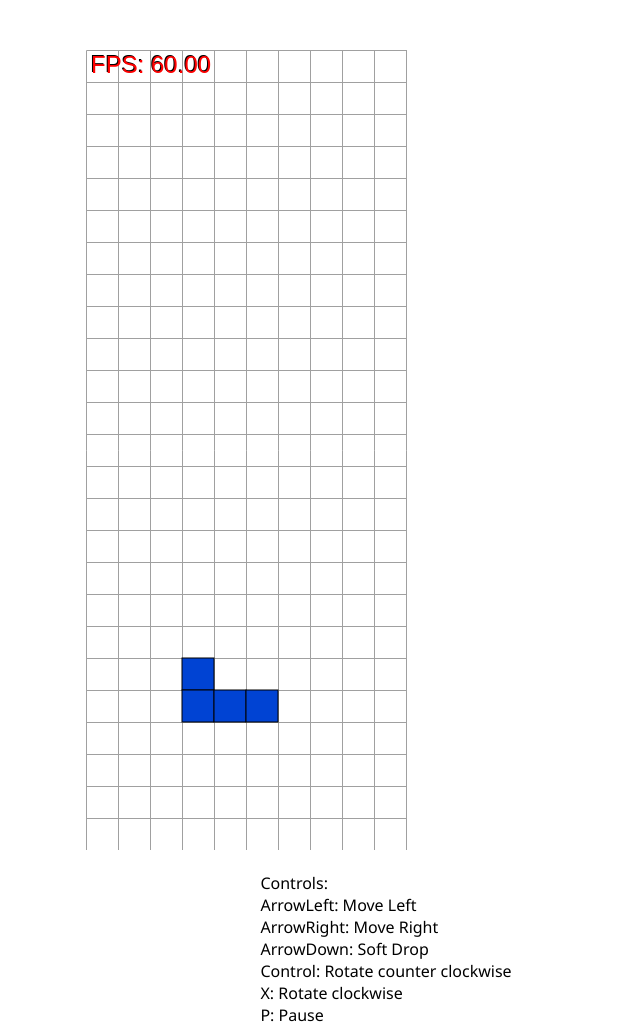
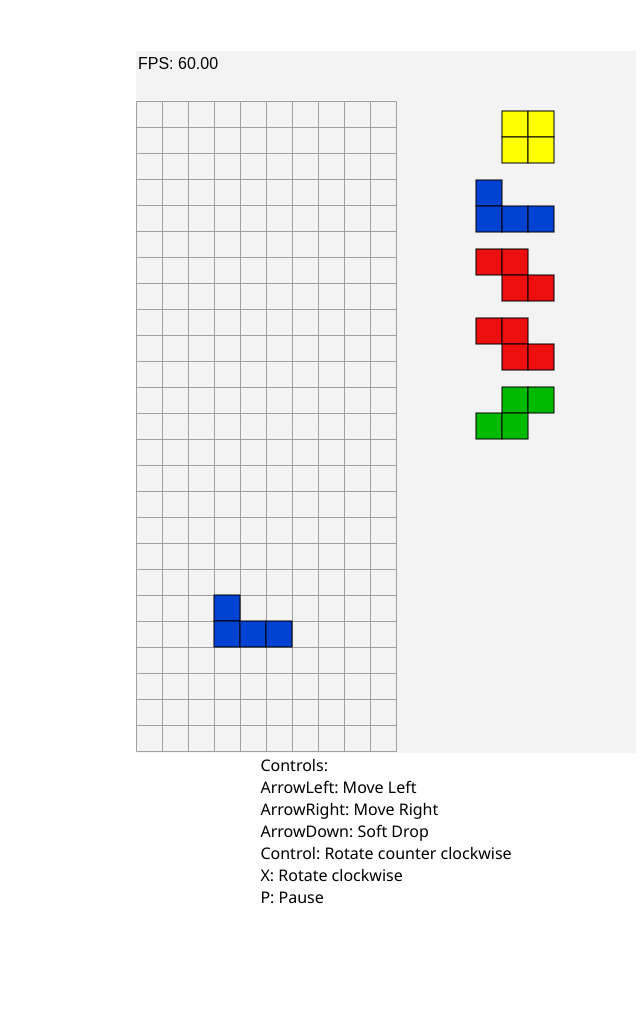
Before and after one commit to Zicore/tetris, a plain HTML site: page index.html in a window 1280 px wide. Shown: the whole page, without its empty margins (254-894 px from the left). After the commit the page ends 908 px from the top, so only its background shows below. Drawn offline with Linux system fonts and the light colour scheme.

Commit message:
rework playfield and canvas size

```diff
--- a/index.html
+++ b/index.html
@@ -10,10 +10,6 @@
     <div class="center outer">
         <canvas class="playfield" id="playfield">
         </canvas>
-    </div>
-
-    <div>
-        &nbsp;
     </div>
 
     <div class="center">
--- a/js/block.js
+++ b/js/block.js
@@ -18,6 +18,10 @@ class Block extends Entity {
     }
 
     render(game, tFrame) {
+        this.renderOffset(0,0,game,tFrame);
+    }
+
+    renderOffset(x,y, game,tFrame){
         if (this.visible) {
             var ctx = game.context;
             var w = game.canvas.width;
@@ -26,18 +30,13 @@ class Block extends Entity {
 
             ctx.lineWidth = 1;
 
-            // if(this.animate){
-            //     ctx.fillStyle = '#FFFFFF';
-            //     ctx.strokeStyle = '#FFFFFF';
-            // }else{
-                ctx.fillStyle = this.blockStyle.fillStyle;
-                ctx.strokeStyle = this.blockStyle.strokeStyle;
-            // }
+            ctx.fillStyle = this.blockStyle.fillStyle;
+            ctx.strokeStyle = this.blockStyle.strokeStyle;
 
-            var x = this.x;
-            var y = this.y;
-            ctx.fillRect(x, y, blockSize, blockSize);
-            ctx.strokeRect(x, y, blockSize, blockSize);
+            var _x = this.x + x;
+            var _y = this.y + y;
+            ctx.fillRect(_x, _y, blockSize, blockSize);
+            ctx.strokeRect(_x, _y, blockSize, blockSize);
         }
     }
 
--- a/js/game.js
+++ b/js/game.js
@@ -11,7 +11,7 @@ class Game {
         this.canvas = canvas;
         this.context = canvas.getContext('2d');
         this.index = 0;
-        this.blockSize = 32;
+        this.blockSize = 26;
         this.secondsPerLine = 0.25;
         this.maxRows = 25;
         this.maxColumns = 10;
@@ -26,75 +26,37 @@ class Game {
 
         this.paused = false;
 
-        var playfield = new Playfield(this, 320, 800);
+        this.infoScreenWidth = 40;
+
+        this.playfieldWidth = this.blockSize * this.maxColumns;
+        this.playfieldHeight = this.blockSize * this.maxRows;
+
+        this.canvasWidth = 500;
+        this.canvasHeight = 702;
+
+        this.playfieldOffsetY = 50;
+
+        var playfield = new Playfield(this, 0, this.playfieldOffsetY, this.playfieldWidth, this.playfieldHeight);
         this.playfields = [playfield];
 
         playfield.player.start();
         // this.scenario1();
     }
 
-    scenario1(){
-        var matrix = this.playfields[0].matrix;
-
-        matrix.cells[20][0].block.visible = true;
-        matrix.cells[20][1].block.visible = true;
-        matrix.cells[20][2].block.visible = true;
-        matrix.cells[20][3].block.visible = true;
-        matrix.cells[20][4].block.visible = true;
-        matrix.cells[20][5].block.visible = true;
-        matrix.cells[20][6].block.visible = true;
-        matrix.cells[20][7].block.visible = true;
-        matrix.cells[20][8].block.visible = true;
-
-        matrix.cells[21][0].block.visible = true;
-        matrix.cells[21][1].block.visible = true;
-        matrix.cells[21][2].block.visible = true;
-        matrix.cells[21][3].block.visible = true;
-        matrix.cells[21][4].block.visible = true;
-        matrix.cells[21][5].block.visible = true;
-        matrix.cells[21][6].block.visible = true;
-        matrix.cells[21][7].block.visible = true;
-        matrix.cells[21][8].block.visible = true;
-
-        matrix.cells[22][0].block.visible = true;
-        matrix.cells[22][1].block.visible = true;
-        matrix.cells[22][2].block.visible = true;
-        matrix.cells[22][3].block.visible = true;
-        matrix.cells[22][4].block.visible = false;
-        matrix.cells[22][5].block.visible = true;
-        matrix.cells[22][6].block.visible = true;
-        matrix.cells[22][7].block.visible = true;
-        matrix.cells[22][8].block.visible = true;
-
-        matrix.cells[23][0].block.visible = true;
-        matrix.cells[23][1].block.visible = true;
-        matrix.cells[23][2].block.visible = true;
-        matrix.cells[23][3].block.visible = true;
-        matrix.cells[23][4].block.visible = true;
-        matrix.cells[23][5].block.visible = true;
-        matrix.cells[23][6].block.visible = true;
-        matrix.cells[23][7].block.visible = true;
-        matrix.cells[23][8].block.visible = true;
-
-        this.playfields[0].player.tetrimino.column = 8;
-        this.playfields[0].player.tetrimino.facing = Tetrimino.FACING_WEST;
-        this.playfields[0].player.tetrimino.setMatrixByFacing(this.playfields[0].player.tetrimino.facing);
-    }
-
     render(tFrame) {
-        this.context.canvas.width = 600;
-        this.context.canvas.height = 800;
+        this.context.canvas.width = this.canvasWidth;
+        this.context.canvas.height = this.canvasHeight;
 
         this.context.clearRect(0, 0, this.canvas.width, this.canvas.height);
 
-        this.context.fillStyle = "#FFFFFF";
+        this.context.fillStyle = "#F3F3F3";
         this.context.fillRect(0,0, this.canvas.width, this.canvas.height);
 
         for (var i = 0; i < this.playfields.length; i++) {
             this.playfields[i].render(this, tFrame);
         }
 
-        this.context.font = "24px Arial";
+        this.context.font = "16px Arial";
 
         this.context.fillStyle = "black";
 
@@ -104,9 +66,7 @@ class Game {
             infoString = infoString + " (Paused)";
         }
 
-        this.context.fillText(infoString, 4, 22);
-        this.context.fillStyle = "red";
-        this.context.fillText(infoString, 5, 23);
+        this.context.fillText(infoString, 2, 18);
     }
 
     update(lastTick) {
@@ -169,6 +129,54 @@ class Game {
 
     togglePause(){
         this.paused = !this.paused;
+    }
+
+    scenario1(){
+        var matrix = this.playfields[0].matrix;
+
+        matrix.cells[20][0].block.visible = true;
+        matrix.cells[20][1].block.visible = true;
+        matrix.cells[20][2].block.visible = true;
+        matrix.cells[20][3].block.visible = true;
+        matrix.cells[20][4].block.visible = true;
+        matrix.cells[20][5].block.visible = true;
+        matrix.cells[20][6].block.visible = true;
+        matrix.cells[20][7].block.visible = true;
+        matrix.cells[20][8].block.visible = true;
+
+        matrix.cells[21][0].block.visible = true;
+        matrix.cells[21][1].block.visible = true;
+        matrix.cells[21][2].block.visible = true;
+        matrix.cells[21][3].block.visible = true;
+        matrix.cells[21][4].block.visible = true;
+        matrix.cells[21][5].block.visible = true;
+        matrix.cells[21][6].block.visible = true;
+        matrix.cells[21][7].block.visible = true;
+        matrix.cells[21][8].block.visible = true;
+
+        matrix.cells[22][0].block.visible = true;
+        matrix.cells[22][1].block.visible = true;
+        matrix.cells[22][2].block.visible = true;
+        matrix.cells[22][3].block.visible = true;
+        matrix.cells[22][4].block.visible = false;
+        matrix.cells[22][5].block.visible = true;
+        matrix.cells[22][6].block.visible = true;
+        matrix.cells[22][7].block.visible = true;
+        matrix.cells[22][8].block.visible = true;
+
+        matrix.cells[23][0].block.visible = true;
+        matrix.cells[23][1].block.visible = true;
+        matrix.cells[23][2].block.visible = true;
+        matrix.cells[23][3].block.visible = true;
+        matrix.cells[23][4].block.visible = true;
+        matrix.cells[23][5].block.visible = true;
+        matrix.cells[23][6].block.visible = true;
+        matrix.cells[23][7].block.visible = true;
+        matrix.cells[23][8].block.visible = true;
+
+        this.playfields[0].player.tetrimino.column = 8;
+        this.playfields[0].player.tetrimino.facing = Tetrimino.FACING_WEST;
+        this.playfields[0].player.tetrimino.setMatrixByFacing(this.playfields[0].player.tetrimino.facing);
     }
 
     initializeControls() {
--- a/js/matrix.js
+++ b/js/matrix.js
@@ -36,7 +36,7 @@ class Matrix extends Entity {
             var row = this.cells[r];
             for (var c = 0; c < row.length; c++) {
                 var cell = row[c];
-                cell.render(game, tFrame)
+                cell.renderOffset(this.playfield.x,this.playfield.y,game, tFrame);
             }
         }
     }
@@ -217,8 +217,8 @@ class Cell extends Entity {
         this.block = new Block(this, false);
     }
 
-    render(game, tFrame) {
-        this.block.render(game, tFrame);
+    renderOffset(x,y,game, tFrame) {
+        this.block.renderOffset(x,y,game, tFrame);
     }
 
     applyBlock(tetrimino, block) {
--- a/js/player.js
+++ b/js/player.js
@@ -21,7 +21,7 @@ class Player extends Entity {
         this.autoRepeatTimeMax = 0.2;
 
         this.rotating = false;
-        this.nextQueue = new Queue();
+        this.nextQueue = [];
         this.initializeNextQueue();
     }
 
@@ -29,7 +29,7 @@ class Player extends Entity {
         super.render(game, tFrame);
 
         if (this.tetrimino !== null && !this.tetrimino.locked) {
-            this.tetrimino.render(game, tFrame);
+            this.tetrimino.renderOffset(this.playfield.x, this.playfield.y,game, tFrame);
         }
     }
 
@@ -70,7 +70,7 @@ class Player extends Entity {
     initializeNextQueue(){
         for(var i = 0; i < 5; i++){
             var tetrimino = this.getNextTetrimino(this.game, this.playfield);
-            this.nextQueue.enqueue(tetrimino);
+            this.nextQueue.push(tetrimino);
         }
     }
 
@@ -80,9 +80,9 @@ class Player extends Entity {
 
     spawnNextTetrimono() {
         var tetrimino = this.getNextTetrimino(this.game, this.playfield);
-        this.nextQueue.enqueue(tetrimino);
+        this.nextQueue.push(tetrimino);
 
-        this.tetrimino = this.nextQueue.dequeue();
+        this.tetrimino = this.nextQueue.shift();
         this.tetrimino.column = 3;
     }
 
--- a/js/playfield.js
+++ b/js/playfield.js
@@ -1,7 +1,9 @@
 class Playfield extends Entity {
-    constructor(game, width, height) {
+    constructor(game, x, y, width, height) {
         super();
         this.game = game;
+        this.x = x;
+        this.y = y;
         this.width = width;
         this.height = height;
         this.player = new Player(game, this);
@@ -13,12 +15,12 @@ class Playfield extends Entity {
     }
 
     render(game, tFrame) {
-        var w = this.width + 0.5;
-        var h = this.height + 0.5;
-        var blockSize = game.blockSize;
+        var w = this.width;
+        var h = this.height;
+        var blockSize = this.game.blockSize;
         var ctx = game.context;
-        var columns = (w / blockSize);
-        var rows = (h / blockSize);
+        var columns = this.game.maxColumns + 1;
+        var rows = this.game.maxRows + 1;
 
         ctx.lineWidth = 1;
         ctx.strokeStyle = "#A0A0A0";
@@ -26,18 +28,23 @@ class Playfield extends Entity {
         ctx.beginPath();
 
         for (var i = 0; i < columns; i++) {
-            var x = i * blockSize + 0.5;
-            ctx.moveTo(x, 0.5);
-            ctx.lineTo(x, h + 0.5);
+            var rx = i * blockSize + 0.5 + this.x;
+            ctx.moveTo(rx, 0.5 + this.y);
+            ctx.lineTo(rx, h + 0.5 + this.y);
         }
 
         for (var i = 0; i < rows; i++) {
-            var y = i * blockSize + 0.5;
-            ctx.moveTo(0.5, y);
-            ctx.lineTo(w + 0.5, y);
+            var ry = i * blockSize + 0.5 + this.y;
+            ctx.moveTo(0.5 + this.x, ry);
+            ctx.lineTo(w + 0.5 + this.x, ry);
         }
 
         ctx.stroke();
+
+        for(var i = 0; i < this.player.nextQueue.length; i++){
+            var tetrimono = this.player.nextQueue[i];
+            tetrimono.renderOffset(340, 60 + ((blockSize - 3) * 3) * i,game, tFrame);
+        }
 
         this.matrix.render(game, tFrame);
         this.player.render(game, tFrame);
--- a/js/tetrimino.js
+++ b/js/tetrimino.js
@@ -38,8 +38,12 @@ class Tetrimino extends Entity {
     }
 
     render(game, tFrame) {
+        this.renderOffset(0,0,game,tFrame);
+    }
+
+    renderOffset(x,y,game,tFrame){
         for (var i = 0; i < this.entities.length; i++) {
-            this.entities[i].render(game, tFrame);
+            this.entities[i].renderOffset(x,y,game, tFrame);
         }
     }
 
@@ -519,7 +523,6 @@ class Tetrimino_S extends Tetrimino {
 
     render(game, tFrame) {
         var ctx = game.context;
-
         super.render(game, tFrame);
     }
 
--- a/styles/style.css
+++ b/styles/style.css
@@ -6,9 +6,10 @@ body{
 }
 
 .playfield{
-    width: 600px;
-    height: 800px;
-    border: 0px solid red;
+    width: 500px;
+    height: 702px;
+    padding: 1px;
+    border: 0px solid gray;
 }
 
 .outer {
```
